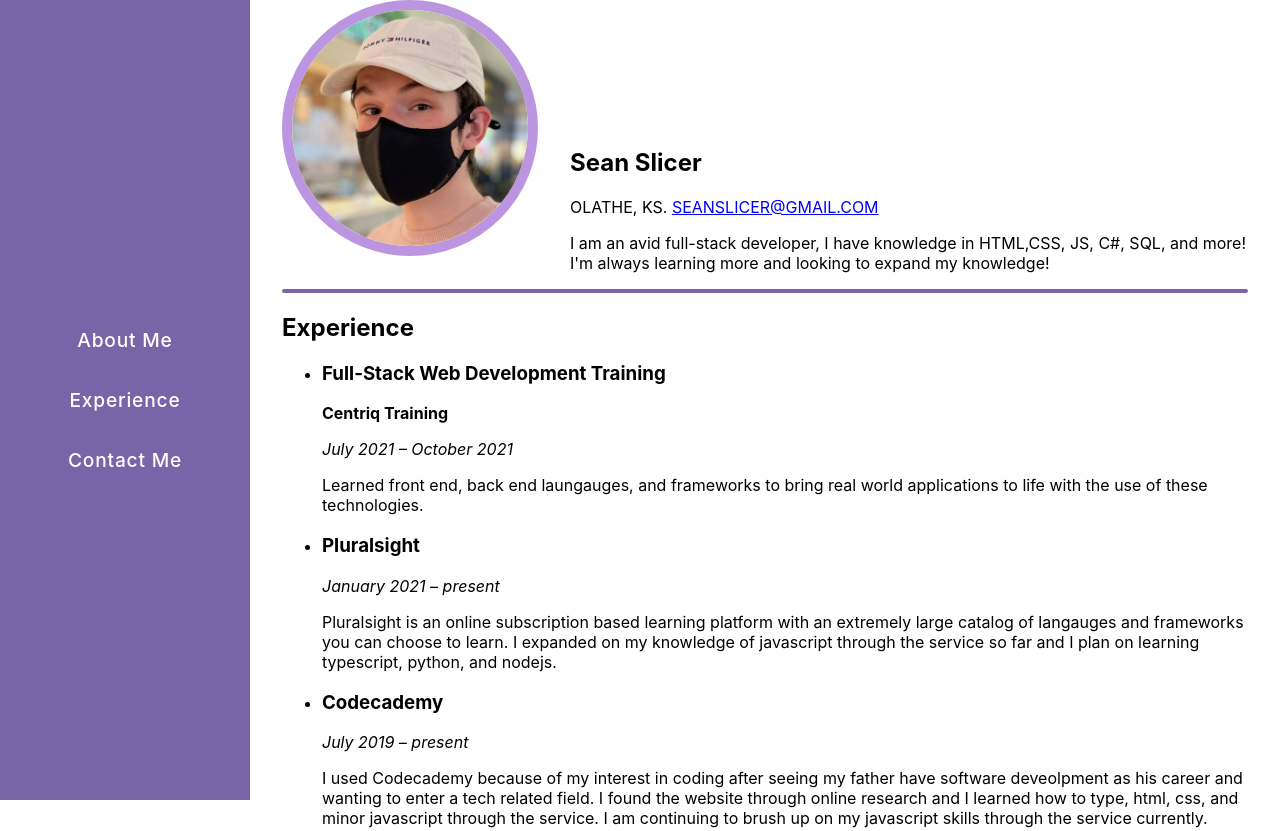
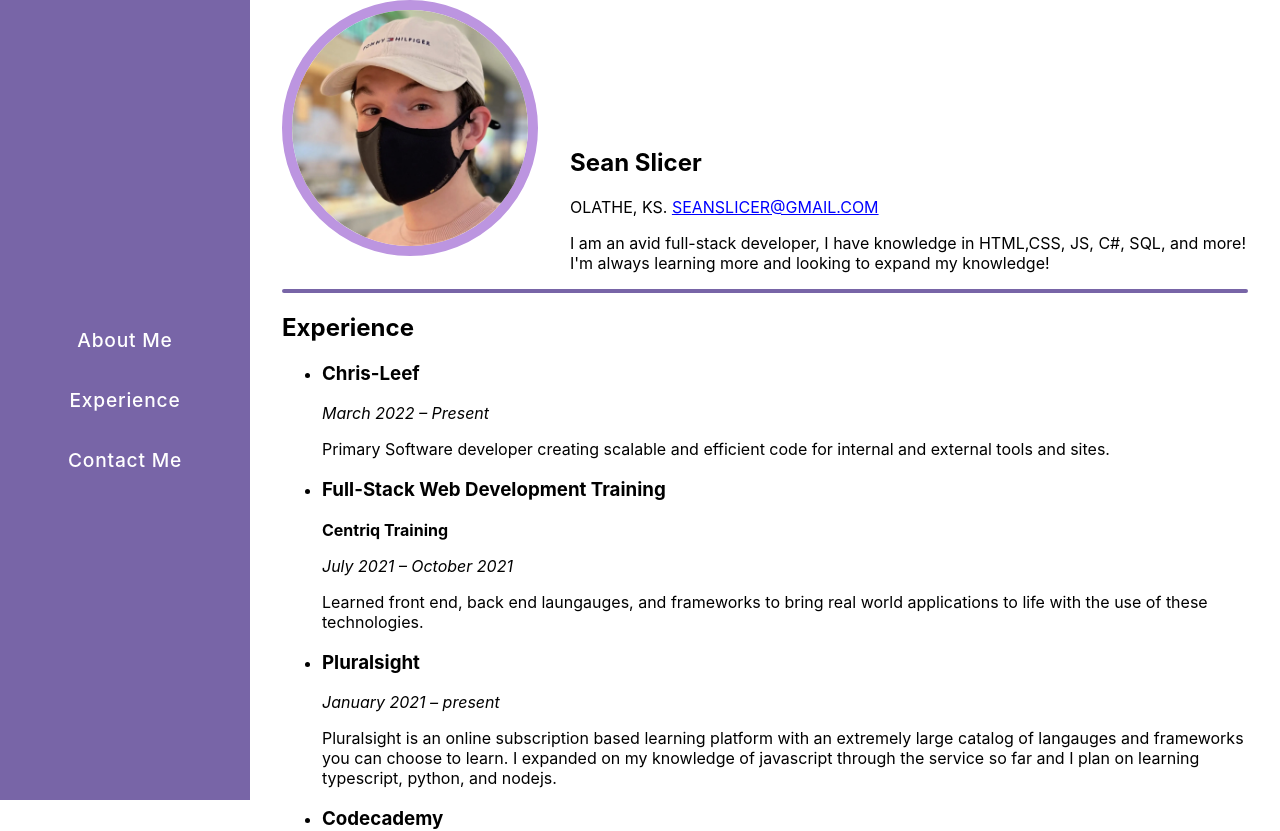
Before and after one commit to SeanSlicer/Personal_Site_React, a Next.js app: page / in a window 1280 px wide. Shown: the top 831 px of the page. Built offline with nearby package versions, Linux system fonts and the light colour scheme.

Commit message:
update commit

```diff
--- a/src/pages/index.js
+++ b/src/pages/index.js
@@ -46,6 +46,16 @@ export default function Home() {
         <section id="Experience">
           <h2>Experience</h2>
           <ul>
+            <li>
+              <h3>Chris-Leef</h3>
+              <p>
+                <em>March 2022 &ndash; Present</em>
+              </p>
+              <p>
+                Primary Software developer creating scalable and efficient code
+                for internal and external tools and sites.
+              </p>
+            </li>
             <li>
               <h3>Full-Stack Web Development Training</h3>
               <p>
```
